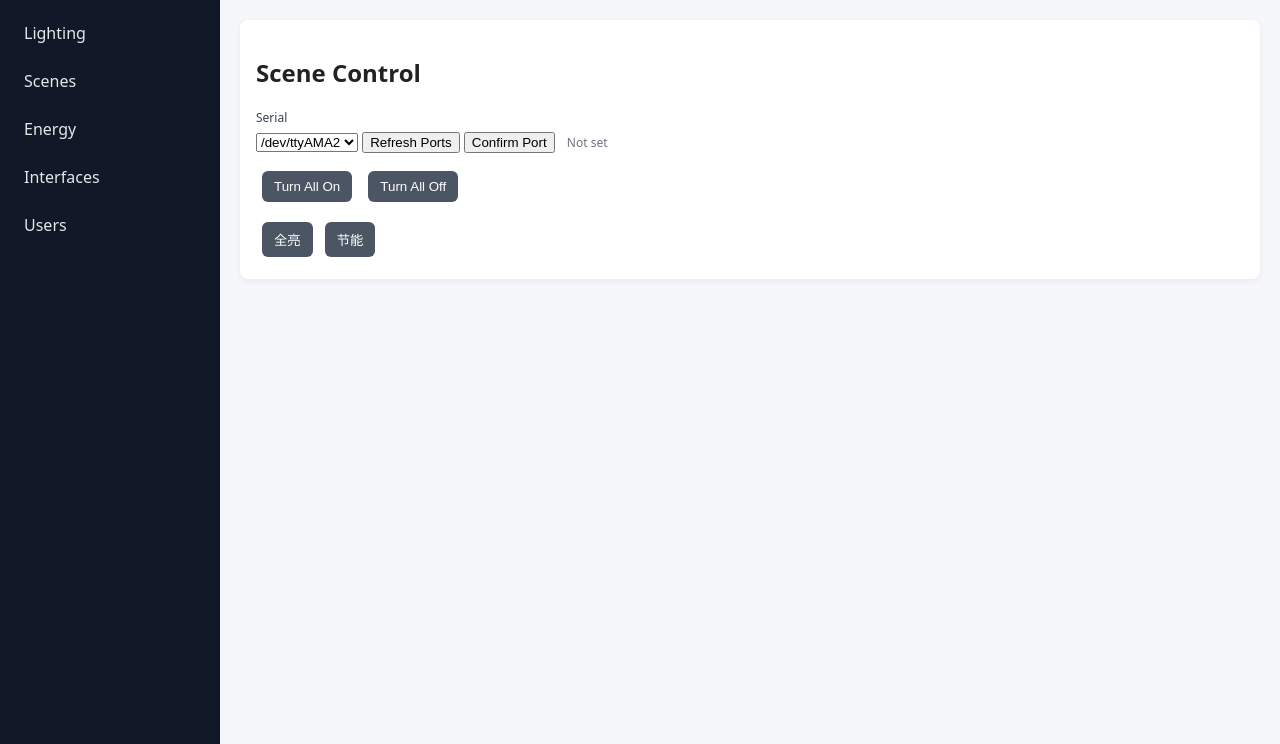
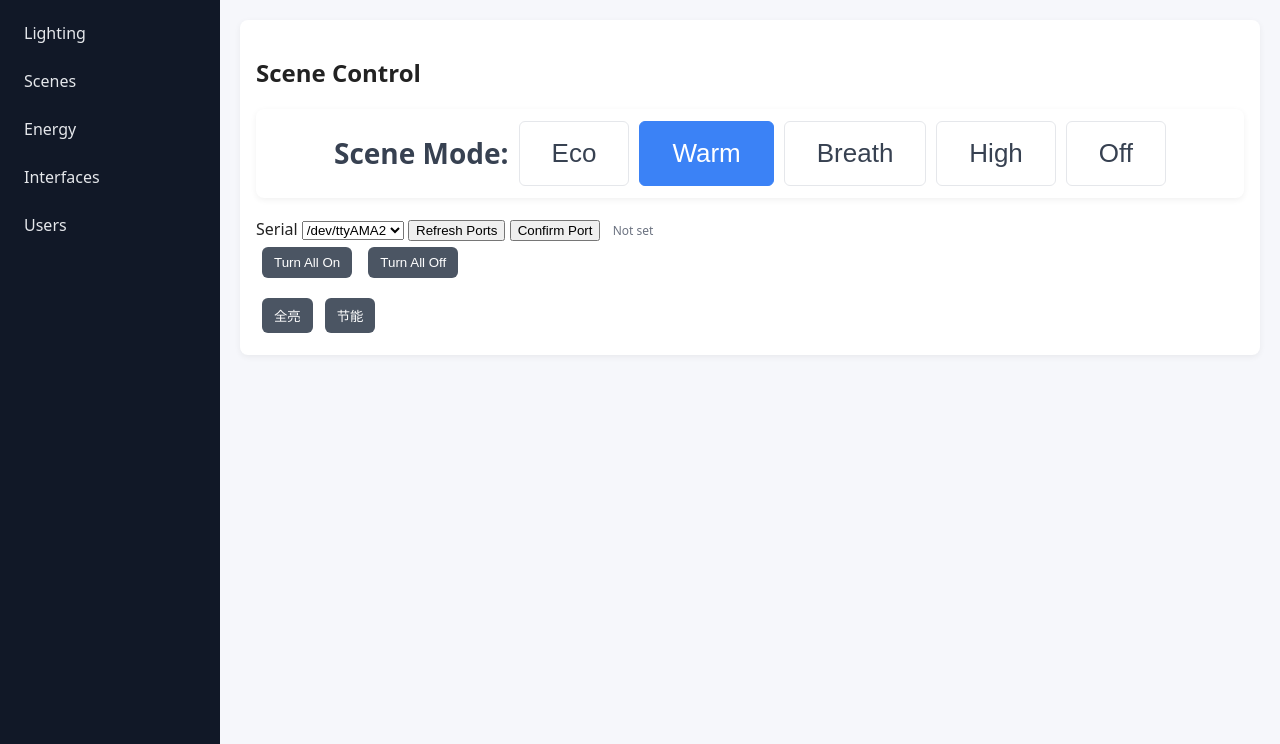
Before and after one commit to litxaohu/DALI_Energy, a Flask app: page /en/scenes in a window 1280 px wide. Shown: the part 60-804 px from the top of the page. Run offline with Flask 3, Linux system fonts and the light colour scheme; the visitor is signed in with stand-in values (Sample User, id 1).

Commit message:
Modify mode control command

```diff
--- a/Project_DALI/app.py
+++ b/Project_DALI/app.py
@@ -315,9 +315,12 @@ def apply_scene():
     write_json('devices.json', devices)
     return jsonify({"status": "ok"})
 
-@app.route('/api/energy/mode', methods=['POST'])
+@app.route('/api/energy/mode', methods=['GET', 'POST'])
 @login_required
 def energy_mode():
+    if request.method == 'GET':
+        return jsonify({"status": "ok", "mode": app.config.get('SYSTEM_MODE', 'warm')})
+
     data = request.get_json(force=True)
     mode = data.get('mode')
     if mode not in ('eco', 'warm', 'breathing', 'high', 'off'):
--- a/Project_DALI/static/js/energy.js
+++ b/Project_DALI/static/js/energy.js
@@ -239,6 +239,23 @@ document.addEventListener('DOMContentLoaded',function(){
   refreshHistory('price', currentPricePeriod(), {forceFetch:true});
   refreshHistory('cost', currentFeePeriod(), {forceFetch:true});
 
+  // Fetch initial mode
+  fetch('/api/energy/mode').then(function(r){return r.json()}).then(function(d){
+    if(d.status==='ok'){
+       document.querySelectorAll('.mode-btn').forEach(function(b){
+         b.classList.remove('active');
+         if(b.dataset.mode === d.mode) b.classList.add('active');
+       });
+       // also update tariff if needed
+       var tToggle = document.getElementById('tariff-toggle');
+       if(tToggle && d.mode === 'high'){
+          tToggle.dataset.mode = 'low';
+          var isEN = location.pathname.indexOf('/en/')===0;
+          tToggle.textContent = isEN ? 'Low Tariff' : '低电价';
+       }
+    }
+  });
+
   // Mode buttons
   document.querySelectorAll('.mode-btn').forEach(function(btn){
     btn.addEventListener('click', function(){
--- a/Project_DALI/static/js/scenes.js
+++ b/Project_DALI/static/js/scenes.js
@@ -49,4 +49,37 @@ document.addEventListener('DOMContentLoaded',function(){
       box.appendChild(btn);
     });
   });
+
+  // Mode buttons
+  function updateModeButtons(mode) {
+    document.querySelectorAll('.mode-btn').forEach(function(b){
+      b.classList.remove('active');
+      if(b.dataset.mode === mode) b.classList.add('active');
+    });
+  }
+
+  // Fetch initial mode
+  fetch('/api/energy/mode').then(function(r){return r.json()}).then(function(d){
+    if(d.status==='ok') updateModeButtons(d.mode);
+  });
+
+  // Handle clicks
+  document.querySelectorAll('.mode-btn').forEach(function(btn){
+    btn.addEventListener('click', function(){
+      var mode = this.dataset.mode;
+      updateModeButtons(mode);
+      fetch('/api/energy/mode', {
+        method: 'POST',
+        headers: {'Content-Type': 'application/json'},
+        body: JSON.stringify({mode: mode})
+      }).then(function(r){return r.json()}).then(function(d){
+        if(d.status==='ok'){
+          var log = document.getElementById('scene-log');
+          if(log) log.innerHTML = '<div class="log-item">' +
+            (isEN ? 'Switched to mode: ' : '已切换模式: ') + mode +
+            ' <span class="time">'+new Date().toLocaleTimeString()+'</span></div>' + log.innerHTML;
+        }
+      });
+    });
+  });
 })
--- a/Project_DALI/templates/scenes_en.html
+++ b/Project_DALI/templates/scenes_en.html
@@ -2,7 +2,20 @@
 {% block content %}
 <section class="panel">
   <h2>Scene Control</h2>
-  <div class="controls">
+
+  <div class="actions-bar" style="margin-bottom:20px;">
+    <div class="mode-group" style="justify-content:center;">
+      <span class="mode-label">Scene Mode:</span>
+      <button class="mode-btn" data-mode="eco">Eco</button>
+      <button class="mode-btn" data-mode="warm">Warm</button>
+      <button class="mode-btn" data-mode="breathing">Breath</button>
+      <button class="mode-btn" data-mode="high">High</button>
+      <button class="mode-btn" data-mode="off">Off</button>
+    </div>
+  </div>
+
+  <div class="panel-body">
+    <div class="control-group">
     <div>
       <label>Serial</label>
       <select id="scene-port-select"></select>
--- a/data/devices.json
+++ b/data/devices.json
@@ -3,7 +3,7 @@
     "id": 1,
     "address": 0,
     "name": "灯光1",
-    "level": 0,
+    "level": 255,
     "gateway": "01",
     "port": "/dev/ttyAMA3"
   },
@@ -11,7 +11,7 @@
     "id": 2,
     "address": 6,
     "name": "射灯",
-    "level": 0,
+    "level": 255,
     "gateway": "01",
     "port": "/dev/ttyAMA2"
   },
@@ -19,7 +19,7 @@
     "id": 3,
     "address": 16,
     "name": "灯光10",
-    "level": 0,
+    "level": 255,
     "gateway": "01",
     "port": "/dev/ttyAMA2"
   }
```
Also changed, not shown: Project_DALI/templates/scenes.html (+14 -2 lines).
